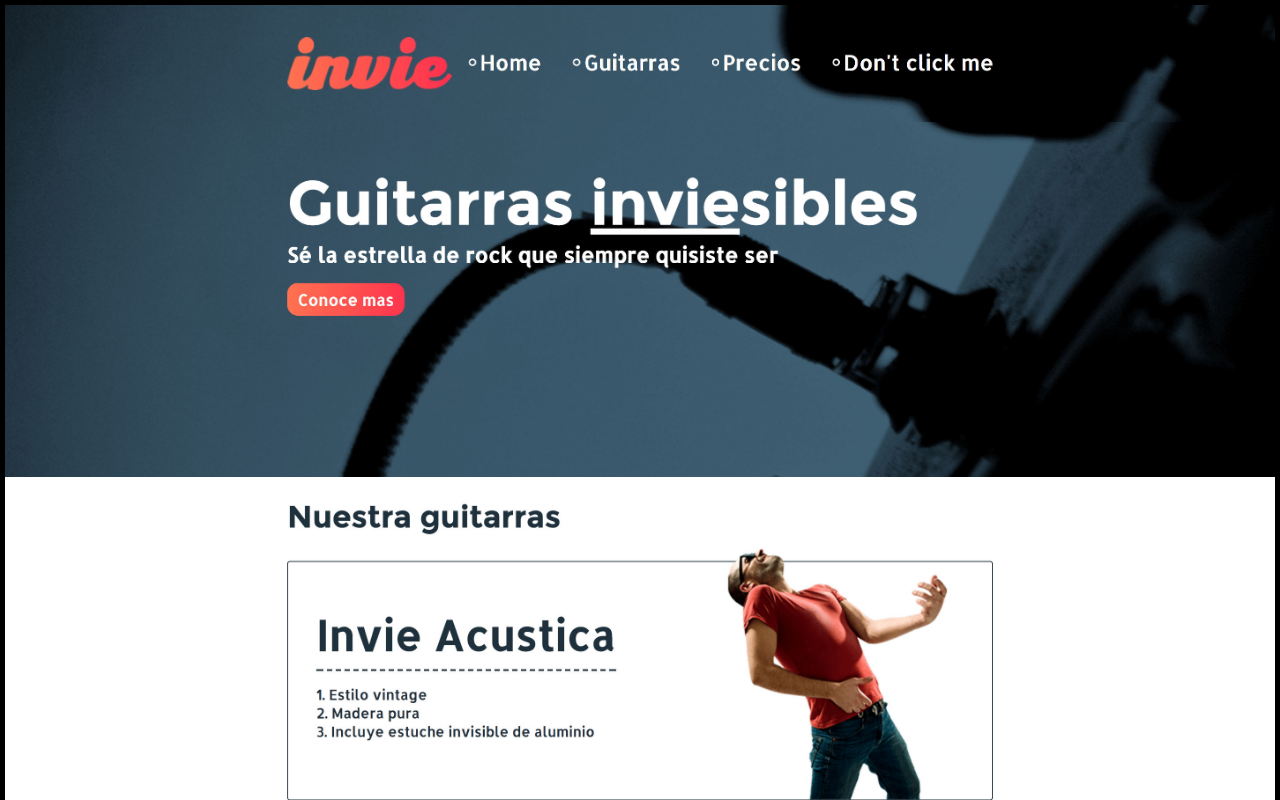
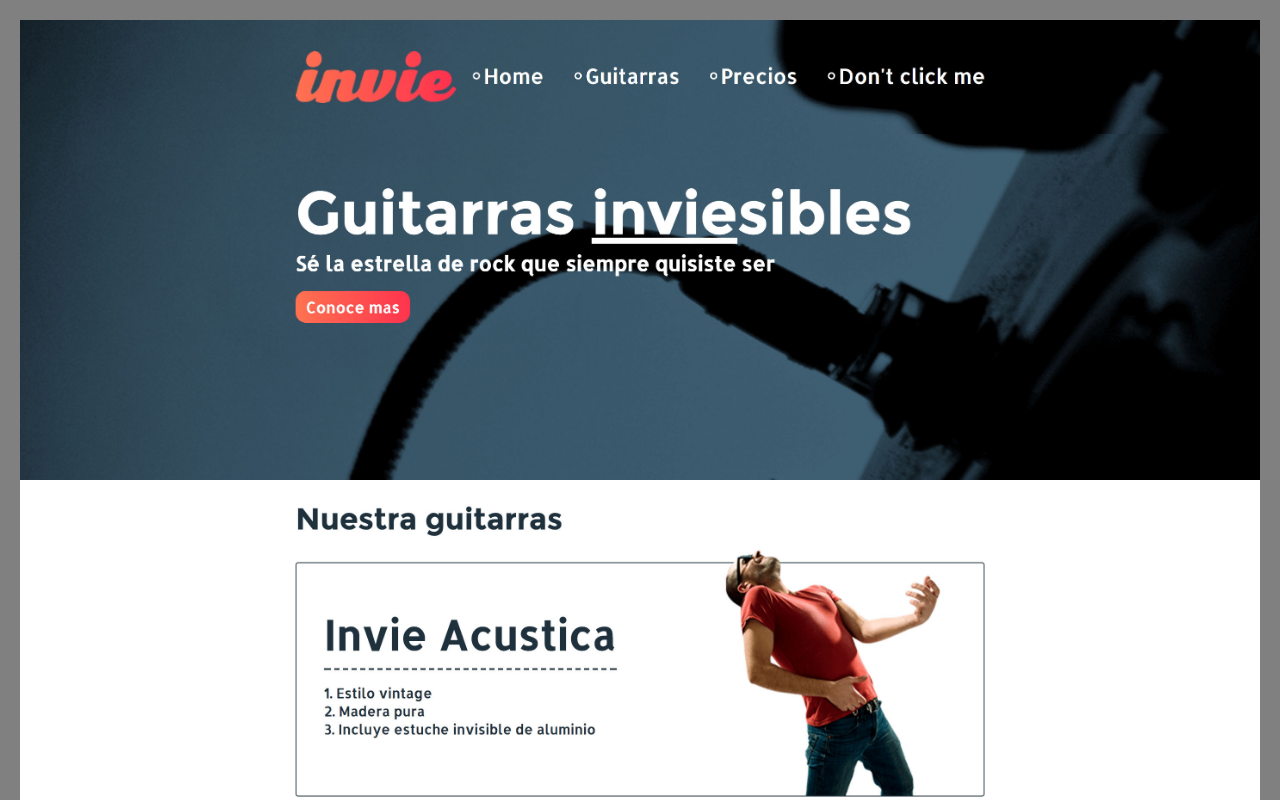
Before and after one commit to Gerardof22/ConociendoGitGerardo, a plain HTML site: page index.html in a window 1280 px wide. Shown: the top 800 px of the page. Drawn offline with Linux system fonts and the light colour scheme.

Commit message:
Modificamos el borde a gris

```diff
--- a/index.html
+++ b/index.html
@@ -8,7 +8,7 @@
     <style media="screen">
         body{
             margin: 0;
-            border: 5px solid black;
+            border: 20px solid gray;
         }
         img{
             max-width: 100%;
```
